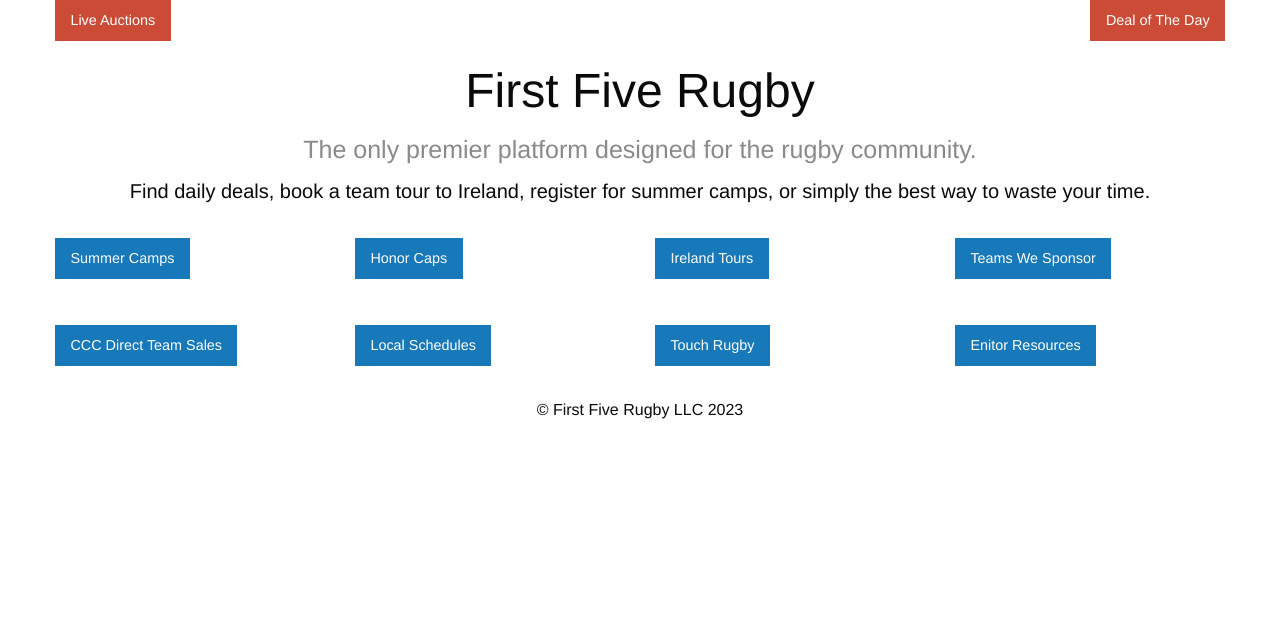
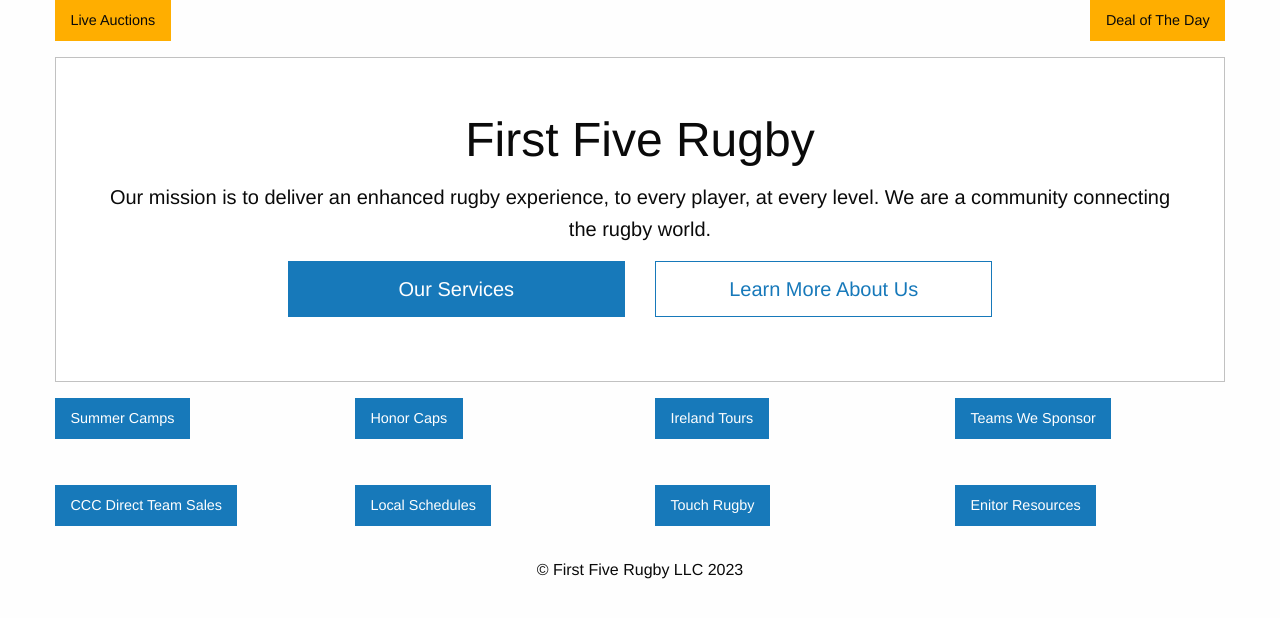
Before and after one commit to reyesjl/firstfivecloud, a Django app: template f5/templates/index.html in a window 1280 px wide. Shown: the top 618 px of the page. Run offline with Django 4.2, Linux system fonts and the light colour scheme; the template is opened without the code that fills it, so the values that code supplies are empty; some libraries are stand-ins or nearby versions.

Commit message:
testing out new layout.

```diff
--- a/f5/templates/components/livebuttons.html
+++ b/f5/templates/components/livebuttons.html
@@ -3,7 +3,7 @@
 <div class="grid-container">
   <div class="grid-x grid-margin-x">
    <div class="cell shrink">
-      <a href="#" class="button alert live">
+      <a href="#" class="button warning live">
         Live Auctions
       </a>
     </div>
@@ -11,7 +11,7 @@
 
     </div>
     <div class="cell shrink">
-      <a href="#" class="button alert live">
+      <a href="#" class="button warning live" data-toggle="dealOfDay">
         Deal of The Day
       </a>
     </div>
--- a/f5/templates/index.html
+++ b/f5/templates/index.html
@@ -4,7 +4,7 @@
 {% block content %}
 
 <div style="top: auto;" class="reveal" id="dealOfDay" data-reveal data-close-on-click="true" data-animation-in="slide-in-down" data-animation-out="slide-out-up">
-  <h1 class="h2">TODAY: <span id="dealdate"></span></h1>
+  <h1 class="h2">DEAL: <span id="dealdate"></span></h1>
   <hr />
   <div class="text-center">
     <img src="{% static 'assets/catalog/glcr-signedjersey.jpg' %}" alt="CCC Logo">
@@ -26,16 +26,21 @@
 {%include 'components/livebuttons.html'%}
 
 <div class="grid-container">
-  <!-- Hero section -->
-  <div class="hero">
-    <div class="grid-x grid-margin-x grid-margin-y">
-      <div class="cell auto text-center">
-        <h1 class="h1">First Five Rugby</h1>
-        <h2 class="h4 subheader">The only premier platform designed for the rugby community.</h1>
+  <div class="callout large">
+    <div class="row column text-center">
+      <h1>First Five Rugby</h1>
+      <p class="lead">Our mission is to deliver an enhanced rugby experience, to every player, at every level. We are a community connecting the rugby world.</p>
 
-        <!-- Sporty tagline -->
-        <p class="lead">Find daily deals, book a team tour to Ireland, register for summer camps, or simply the best way to waste your time.</p>
+      <!-- Call to action buttons -->
+      <div class="grid-x grid-margin-x align-center">
+        <div class="cell small-6 medium-4">
+          <a href="#services" class="button large expanded">Our Services</a>
+        </div>
+        <div class="cell small-6 medium-4">
+          <a href="#about" class="button large hollow expanded">Learn More About Us</a>
+        </div>
       </div>
+
     </div>
   </div>
 
--- a/f5/views.py
+++ b/f5/views.py
@@ -59,6 +59,7 @@ def handleCampsRoute(request):
         return render(request, "camps/success.html", context)
 
     context = {
+        'registered': True,
         "location": "camps",
         "motd": True,
         "motd_message": "only 7 spots remaining for rugby camp [updated 23mins ago]",
```
Also changed, not shown: f5/templates/camps/index.html (+7 -0 lines).
